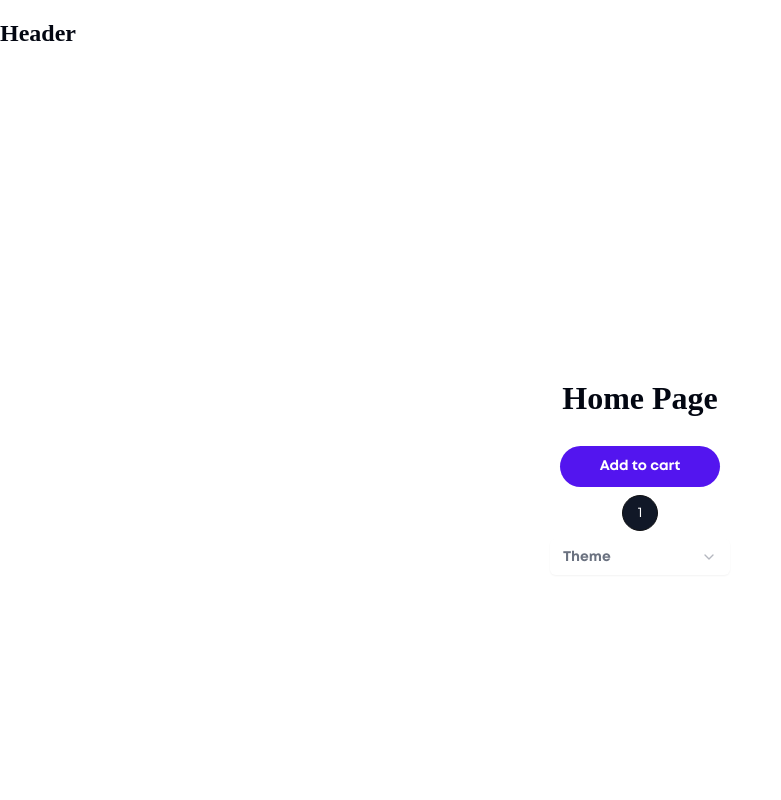
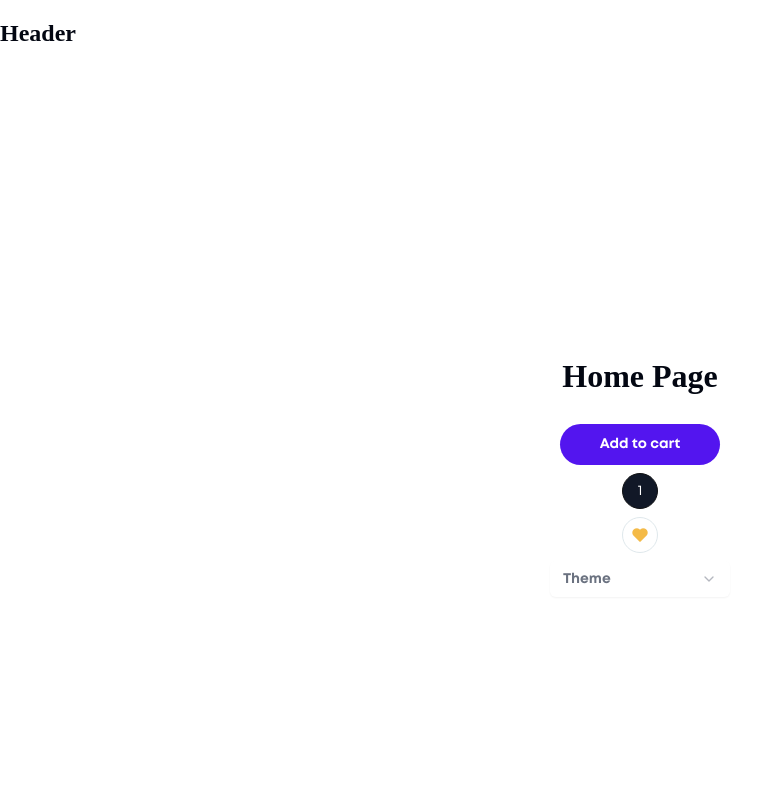
Before and after one commit to AMOV-team/nice-gadgets-frontend, a React (Vite) app: page /#/ in a window 1280 px wide. Shown: the top 800 px of the page, without its empty margins (0-781 px from the left). Built offline with nearby package versions, Linux system fonts and the light colour scheme.

Commit message:
Developed addtoFavorite button

```diff
--- /dev/null
+++ b/src/components/atoms/buttons/AddToFavoriteButton.tsx
@@ -0,0 +1,33 @@
+import * as React from 'react';
+
+type AddToFavoriteButtonProps = {
+  selected?: boolean;
+  onSelect?: () => void;
+};
+
+export const AddToFavoriteButton: React.FC<AddToFavoriteButtonProps> = ({
+  selected = true,
+  onSelect,
+}) => {
+  return (
+    <div
+      className="
+        flex items-center justify-center
+        w-[36px] h-[36px]
+        rounded-full cursor-pointer
+        box-border
+        border-solid
+        border border-elements
+        transition-all duration-200
+        hover:border-custom-primary
+        disabled:border-elements
+      "
+    >
+      <img
+        onClick={onSelect}
+        className="w-[16px] h-[16px] object-contain select-none"
+        src={selected ? '/img/heart-filled.png' : '/img/heart-outline.png'}
+      ></img>
+    </div>
+  );
+};
--- a/src/components/pages/HomePage.tsx
+++ b/src/components/pages/HomePage.tsx
@@ -4,6 +4,7 @@ import { Dropdown } from '../atoms/Dropdown';
 import { AddToCartButton } from '../atoms/buttons';
 
 import { PaginationButton } from '../atoms/buttons/PaginationButton';
+import { AddToFavoriteButton } from '../atoms/buttons/AddToFavoriteButton';
 
 export const HomePage: React.FC = () => {
   return (
@@ -14,6 +15,7 @@ export const HomePage: React.FC = () => {
         onSelect={() => alert('Clicked!')}
         text="1"
       />
+      <AddToFavoriteButton />
 
       <Dropdown />
     </div>
```
Also changed, not shown: public/img/heart-filled.png (added), public/img/heart-outline.png (added).
